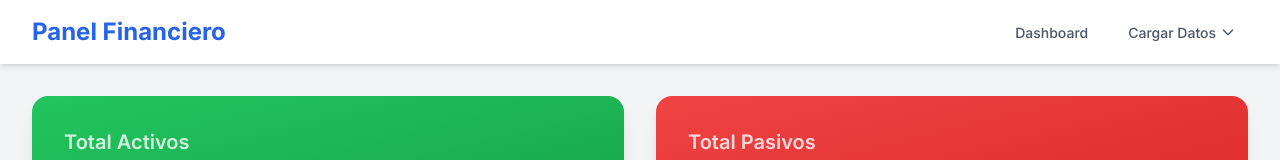
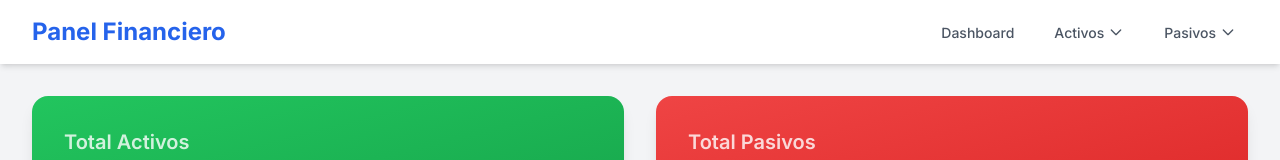
Before and after one commit to rpmartinrodriguez/Reporte-Financiero, a plain HTML site: page index.html in a window 1280 px wide. Shown: the top 160 px of the page. Drawn offline with nearby package versions, Linux system fonts and the light colour scheme; no server answers.

Commit message:
Update index.html

```diff
--- a/index.html
+++ b/index.html
@@ -9,6 +9,7 @@
 </head>
 <body class="bg-gray-100 text-gray-800">
 
+    <!-- BARRA DE NAVEGACIÓN -->
     <nav class="bg-white shadow-md sticky top-0 z-20">
         <div class="max-w-7xl mx-auto px-4 sm:px-6 lg:px-8">
             <div class="flex items-center justify-between h-16">
@@ -22,7 +23,7 @@
                         <a href="index.html" class="nav-link">Dashboard</a>
                         <div class="relative group">
                             <button class="nav-link inline-flex items-center">
-                                <span>Cargar Datos</span>
+                                <span>Activos</span>
                                 <svg class="w-4 h-4 ml-1" fill="none" stroke="currentColor" viewBox="0 0 24 24"><path stroke-linecap="round" stroke-linejoin="round" stroke-width="2" d="M19 9l-7 7-7-7"></path></svg>
                             </button>
                             <div class="absolute right-0 mt-2 w-56 rounded-md shadow-lg bg-white ring-1 ring-black ring-opacity-5 opacity-0 group-hover:opacity-100 transition-all duration-200 z-30">
@@ -30,6 +31,18 @@
                                     <a href="clientes.html" class="dropdown-item" role="menuitem">Clientes a Cobrar</a>
                                     <a href="cheques-cartera.html" class="dropdown-item" role="menuitem">Cheques en cartera</a>
                                     <a href="cheques-pendientes.html" class="dropdown-item" role="menuitem">Cheques pendiente de cobro</a>
+                                </div>
+                            </div>
+                        </div>
+                        <div class="relative group">
+                            <button class="nav-link inline-flex items-center">
+                                <span>Pasivos</span>
+                                <svg class="w-4 h-4 ml-1" fill="none" stroke="currentColor" viewBox="0 0 24 24"><path stroke-linecap="round" stroke-linejoin="round" stroke-width="2" d="M19 9l-7 7-7-7"></path></svg>
+                            </button>
+                            <div class="absolute right-0 mt-2 w-56 rounded-md shadow-lg bg-white ring-1 ring-black ring-opacity-5 opacity-0 group-hover:opacity-100 transition-all duration-200 z-30">
+                                <div class="py-1" role="menu" aria-orientation="vertical">
+                                     <a href="proveedores.html" class="dropdown-item" role="menuitem">Proveedores a pagar</a>
+                                     <a href="cheques-pagar.html" class="dropdown-item" role="menuitem">Cheques a pagar</a>
                                 </div>
                             </div>
                         </div>
@@ -45,10 +58,13 @@
         <div id="mobile-menu" class="md:hidden hidden">
             <div class="px-2 pt-2 pb-3 space-y-1 sm:px-3">
                 <a href="index.html" class="nav-link-mobile">Dashboard</a>
-                <h3 class="px-3 pt-2 text-xs font-semibold text-gray-500 uppercase tracking-wider">Cargar Datos</h3>
+                <h3 class="px-3 pt-2 text-xs font-semibold text-gray-500 uppercase tracking-wider">Activos</h3>
                 <a href="clientes.html" class="nav-link-mobile">Clientes a Cobrar</a>
                 <a href="cheques-cartera.html" class="nav-link-mobile">Cheques en cartera</a>
                 <a href="cheques-pendientes.html" class="nav-link-mobile">Cheques pendiente de cobro</a>
+                <h3 class="px-3 pt-2 text-xs font-semibold text-gray-500 uppercase tracking-wider">Pasivos</h3>
+                <a href="proveedores.html" class="nav-link-mobile">Proveedores a pagar</a>
+                <a href="cheques-pagar.html" class="nav-link-mobile">Cheques a pagar</a>
             </div>
         </div>
     </nav>
```
